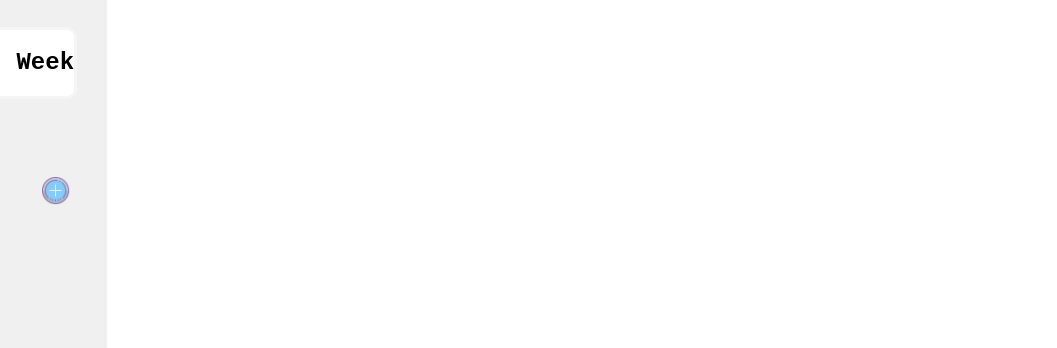
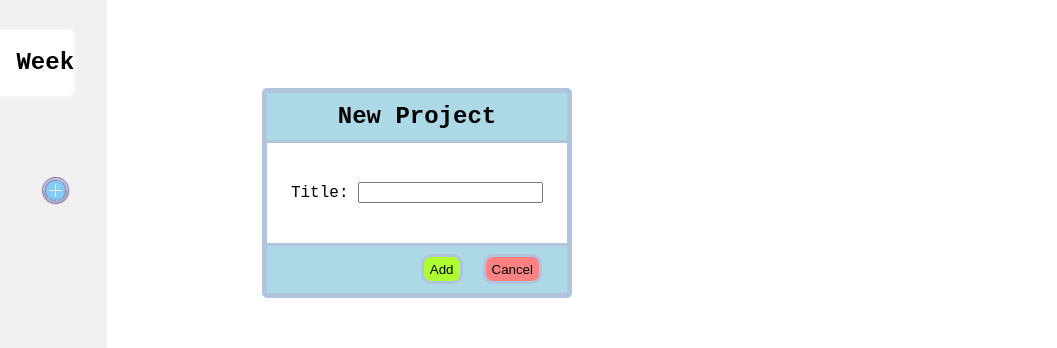
Before and after one commit to ValerioL94/todo-list, a website built with webpack: page src/template.html in a window 1280 px wide. Shown: the part 292-640 px from the top of the page, 223-1280 px from the left. Built offline with nearby package versions, Linux system fonts and the light colour scheme; files whose address does not match are found by name.

Commit message:
Add styling to new project modal window

```diff
--- a/src/modules/dom.js
+++ b/src/modules/dom.js
@@ -16,11 +16,13 @@ const dom = (() => {
             const editImg = document.createElement("img");
             editImg.src = "/images/edit.png";
             editImg.alt = "pen and paper icon";
+            editImg.title = "Edit";
             const deleteBtn = document.createElement("button");
             deleteBtn.type = "button";
             const deleteImg = document.createElement("img");
             deleteImg.src = "/images/delete.png";
             deleteImg.alt = "trash bin icon"
+            deleteImg.title = "Delete";
 
             newProjects.appendChild(project);
             project.append(projectH3, btnWrapper);
--- a/src/styles.css
+++ b/src/styles.css
@@ -158,6 +158,59 @@ button.tooltip>img {
     visibility: visible;
 }
 
+#dialog {
+    width: 300px;
+    height: 200px;
+    border: 5px solid lightsteelblue;
+    border-radius: 5px;
+    padding: 0;
+}
+
+#dialog>.wrapper>.header {
+    display: flex;
+    justify-content: center;
+    align-items: center;
+    box-sizing: border-box;
+    height: 50px;
+    border-bottom: 3px solid;
+    border-color: lightsteelblue;
+    background-color: lightblue;
+}
+
+#dialog>.wrapper>.main {
+    display: flex;
+    justify-content: center;
+    align-items: center;
+    height: 100px;
+}
+
+#dialog>.wrapper>.footer {
+    display: flex;
+    justify-content: flex-end;
+    align-items: center;
+    box-sizing: border-box;
+    padding-right: 25px;
+    gap: 20px;
+    height: 50px;
+    border-top: 3px solid;
+    border-color: lightsteelblue;
+    background-color: lightblue;
+}
+
+#dialog>.wrapper>.footer>button {
+    border: 3px solid lightsteelblue;
+    border-radius: 10px;
+    height: 30px;
+}
+
+#addProject {
+    background-color: greenyellow;
+}
+
+#cancelProject {
+    background-color: rgb(255, 130, 130);
+}
+
 #new-projects {
     display: flex;
     flex-direction: column;
--- a/src/template.html
+++ b/src/template.html
@@ -36,13 +36,13 @@
                         <h2>Projects</h2>
                         <button type="button" id="newProject" class="tooltip" data-title="New project"><img
                                 src="images/add.png" alt="add icon"></button>
-                        <dialog id="dialog">
+                        <dialog id="dialog" open>
                             <div class="wrapper">
                                 <div class="header">
                                     <h2>New Project</h2>
                                 </div>
+                                <div class="main">
                                     <form method="dialog">
-                                    <div class="main">
                                         <label for="projectTitle">Title:</label>
                                         <input type="text" id="projectTitle">
                                     </form>
@@ -51,7 +51,6 @@
                                     <button id="addProject" type="button">Add</button>
                                     <button id="cancelProject" type="button" value="cancel">Cancel</button>
                                 </div>
-
                             </div>
                         </dialog>
                     </div>
```
Lines whose indentation alone changed are shown as unchanged.
